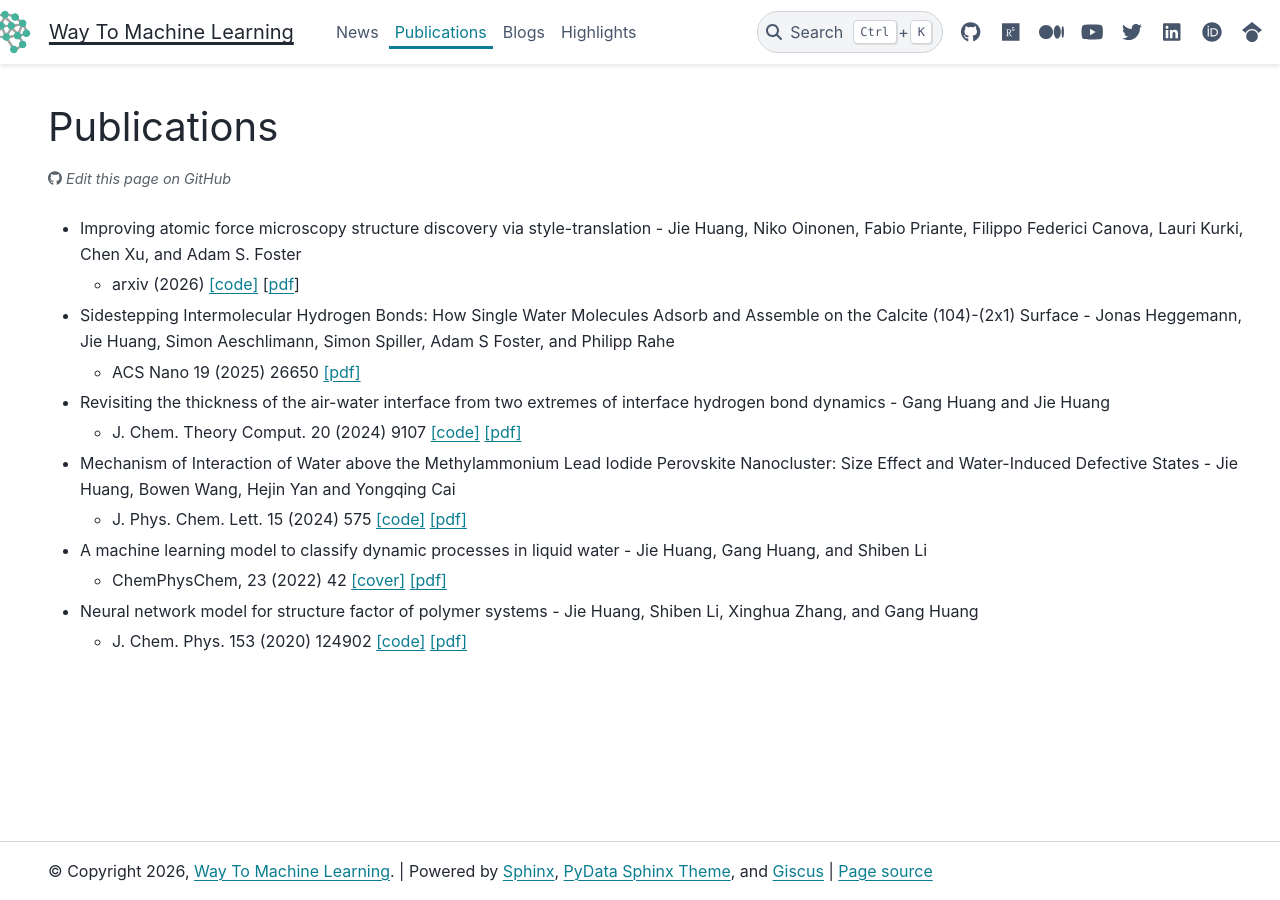
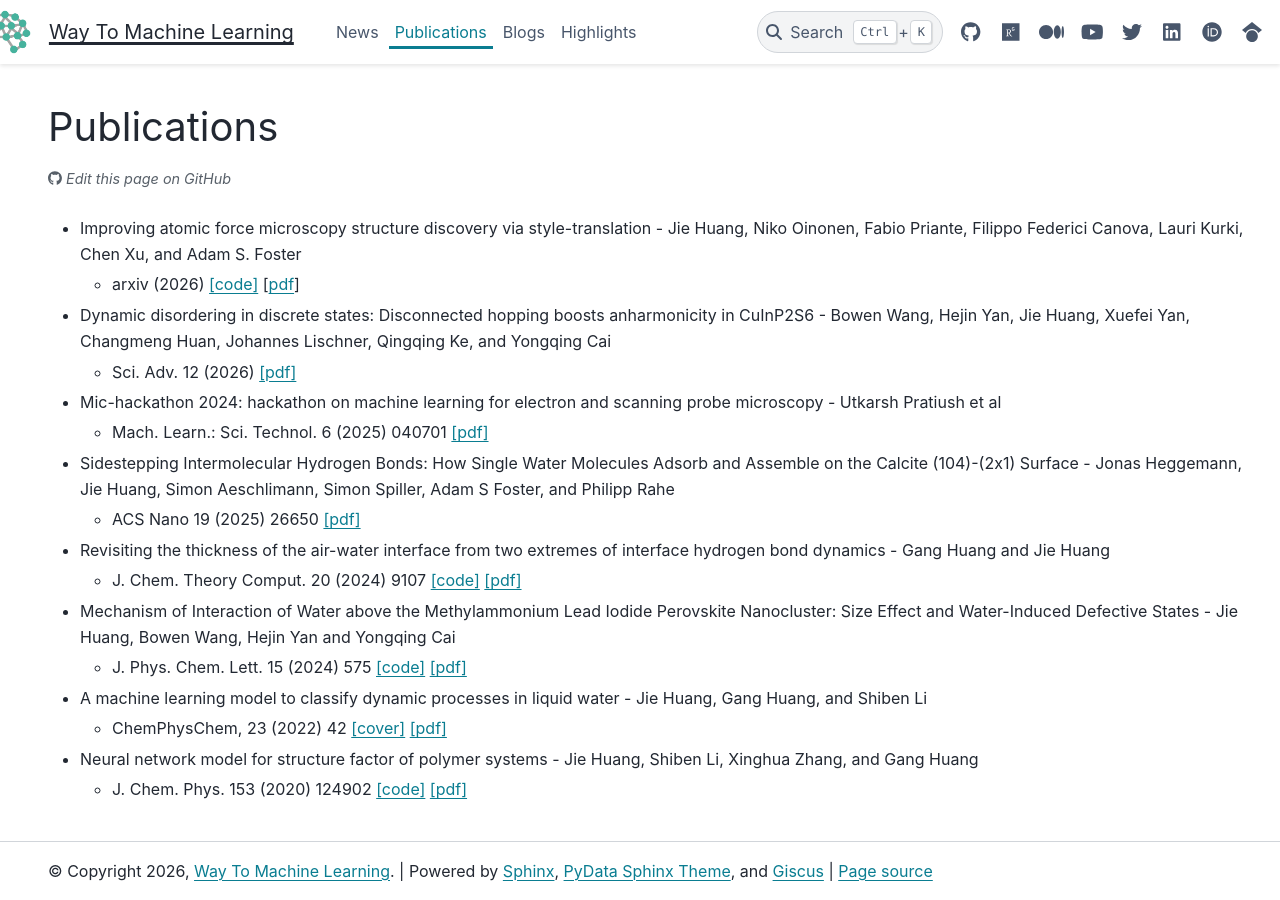
Before and after one commit to way2ml/way2ml.github.io, a Sphinx documentation site: the page built from doc/publications.md, in a window 1280 px wide. Built offline with Sphinx 7.4.7 and the PyData theme 0.15.4, drawn with Linux system fonts in a browser that asks for light colours.

Commit message:
Update publications list with new entries and links
Added new publications and updated links for existing entries.

```diff
--- a/doc/publications.md
+++ b/doc/publications.md
@@ -1,6 +1,10 @@
 # Publications
 - Improving atomic force microscopy structure discovery via style-translation - Jie Huang, Niko Oinonen, Fabio Priante, Filippo Federici Canova, Lauri Kurki, Chen Xu, and Adam S. Foster
   - arxiv (2026) <a href="https://github.com/SINGROUP/StyleTransAugment" target="_blank" rel="noopener">[code]</a> [[pdf](https://arxiv.org/pdf/2509.02240)]
+- Dynamic disordering in discrete states: Disconnected hopping boosts anharmonicity in CuInP2S6 - Bowen Wang, Hejin Yan, Jie Huang, Xuefei Yan, Changmeng Huan, Johannes Lischner, Qingqing Ke, and Yongqing Cai
+  - Sci. Adv. 12 (2026) <a href="./_static/publications/2026_sciadv.pdf" target="_blank" rel="noopener">[pdf]</a>
+- Mic-hackathon 2024: hackathon on machine learning for electron and scanning probe microscopy - Utkarsh Pratiush et al
+  - Mach. Learn.: Sci. Technol. 6 (2025) 040701 <a href="./_static/publications/2025_hackthon.pdf" target="_blank" rel="noopener">[pdf]</a>
 - Sidestepping Intermolecular Hydrogen Bonds: How Single Water Molecules Adsorb and Assemble on the Calcite (104)-(2x1) Surface - Jonas Heggemann, Jie Huang, Simon Aeschlimann, Simon Spiller, Adam S Foster, and Philipp Rahe
   - ACS Nano 19 (2025) 26650 <a href="./_static/publications/2025_ACS_Nano.pdf" target="_blank" rel="noopener">[pdf]</a>
 - Revisiting the thickness of the air-water interface from two extremes of interface hydrogen bond dynamics - Gang Huang and Jie Huang
```
